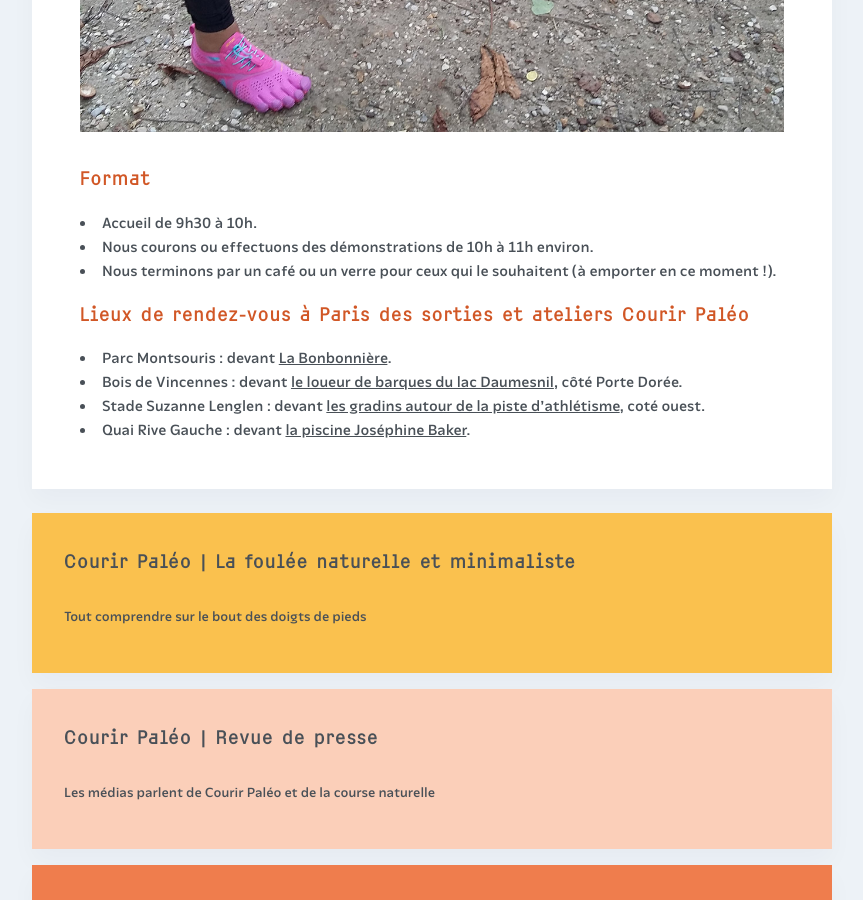
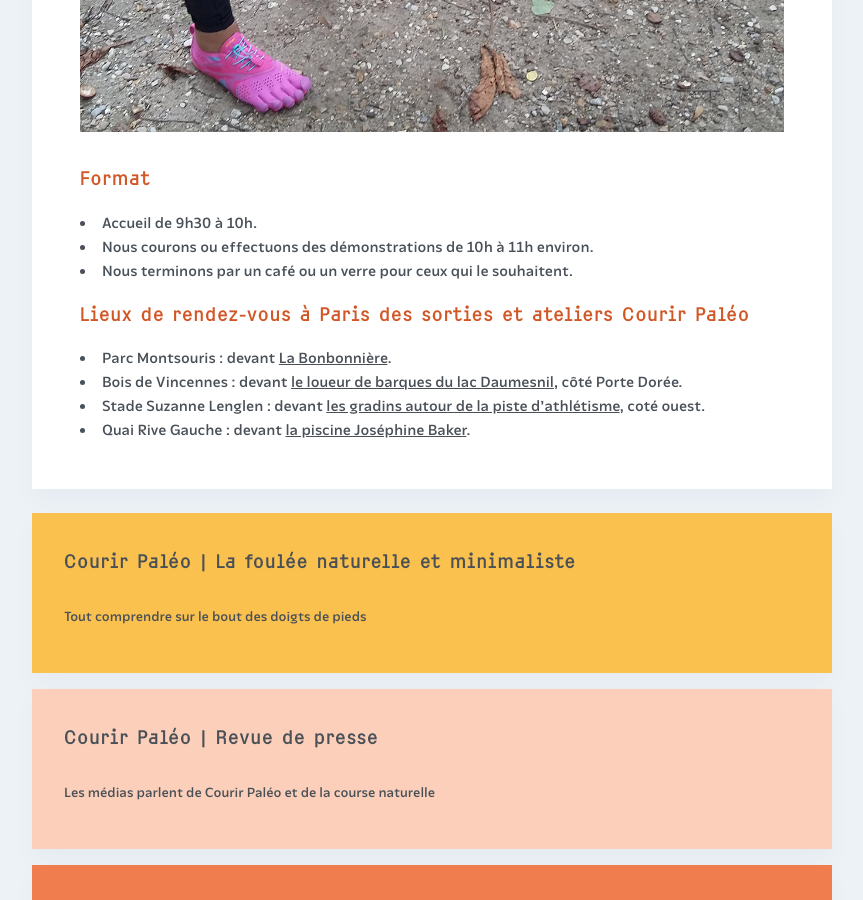
Before and after one commit to courirpaleo/courirpaleo.github.io, a Jekyll site: the page built from _pages-secondary/sorties.md, in a window 1280 px wide and 900 px high, scrolled down 1519 px. Shown: the whole window, without its empty margins (208-1071 px from the left). Built offline with Jekyll 4.4.1, drawn with Linux system fonts in a browser that asks for light colours; some web fonts are replaced.

Commit message:
Update sorties.md

```diff
--- a/_pages-secondary/sorties.md
+++ b/_pages-secondary/sorties.md
@@ -26,7 +26,7 @@
 ### Format
 - Accueil de 9h30 à 10h.
 - Nous courons ou effectuons des démonstrations de 10h à 11h environ.
-- Nous terminons par un café ou un verre pour ceux qui le souhaitent (à emporter en ce moment&nbsp;!).
+- Nous terminons par un café ou un verre pour ceux qui le souhaitent.
 
 ### Lieux de rendez-vous à Paris des sorties et ateliers Courir&nbsp;Paléo
 - Parc Montsouris&nbsp;: devant [La Bonbonnière](https://goo.gl/maps/RUvVHuyTAXZ8Kg8XA).
```
